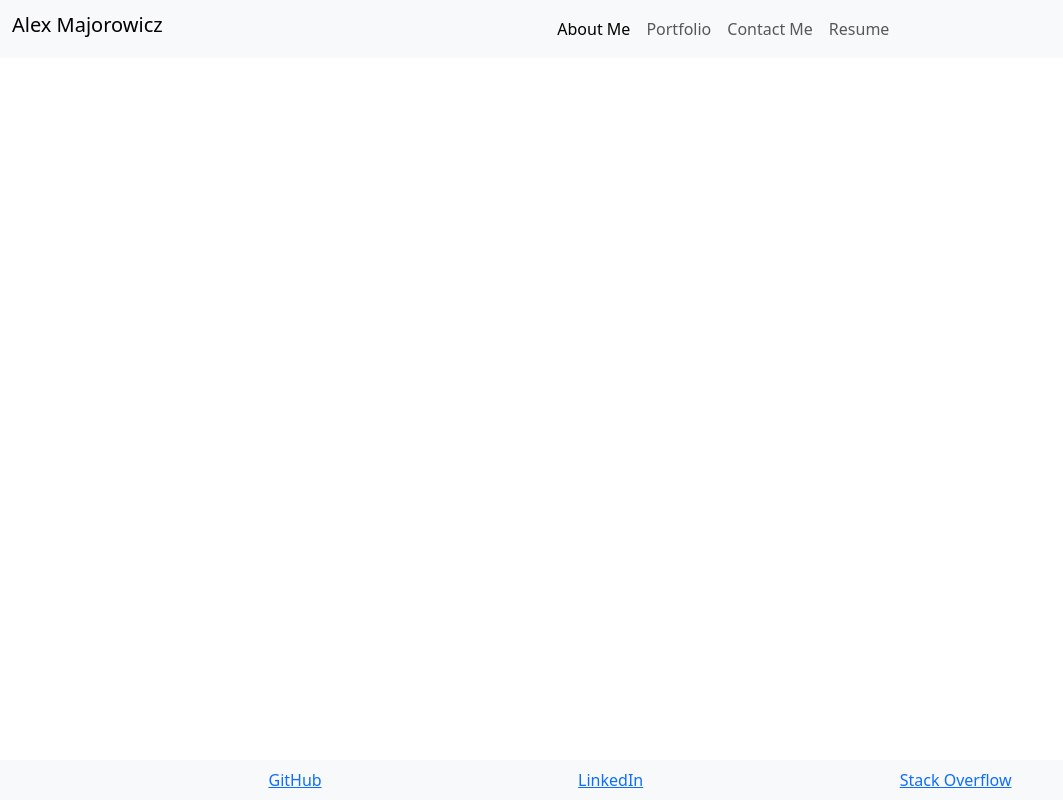
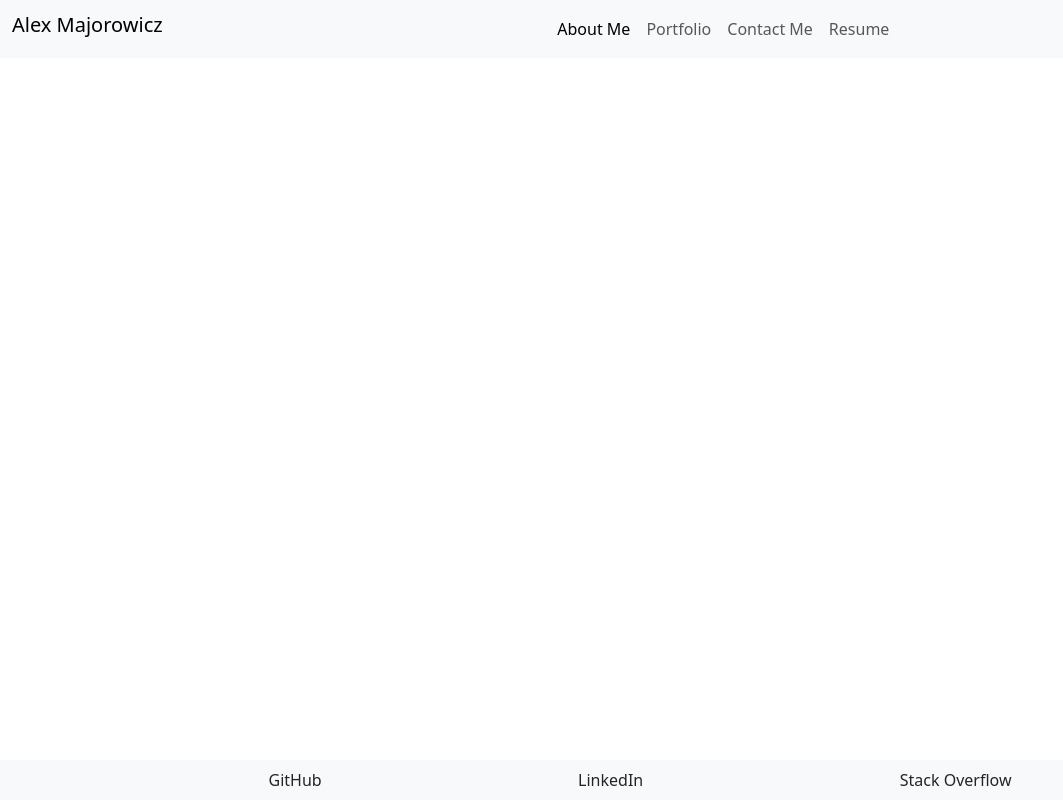
Before and after one commit to Denitrix/React-Portfolio, a React (Vite) app in the folder portfolio/: page / in a window 1280 px wide. Shown: the whole page, without its empty margins (0-1063 px from the left). Built offline with nearby package versions, Linux system fonts and the light colour scheme.

Commit message:
update footer classes

```diff
--- a/portfolio/src/components/Footer.jsx
+++ b/portfolio/src/components/Footer.jsx
@@ -1,19 +1,19 @@
 export default function Footer() {
   return (
     <>
-      <nav class="navbar fixed-bottom bg-body-tertiary">
-        <div class="container-fluid d-flex-inline justify-content-evenly">
-          <a class="nav-item" href="https://github.com/Denitrix">
+      <nav className="navbar fixed-bottom bg-body-tertiary">
+        <div className="container-fluid d-flex-inline justify-content-evenly">
+          <a className="nav-link" href="https://github.com/Denitrix">
             GitHub
           </a>
           <a
-            class="nav-item"
+            className="nav-link"
             href="https://www.linkedin.com/in/alexander-majorowicz-7a9386298/"
           >
             LinkedIn
           </a>
           <a
-            class="nav-item"
+            className="nav-link"
             href="https://stackoverflow.com/users/23354387/alex-majorowicz"
           >
             Stack Overflow
```
